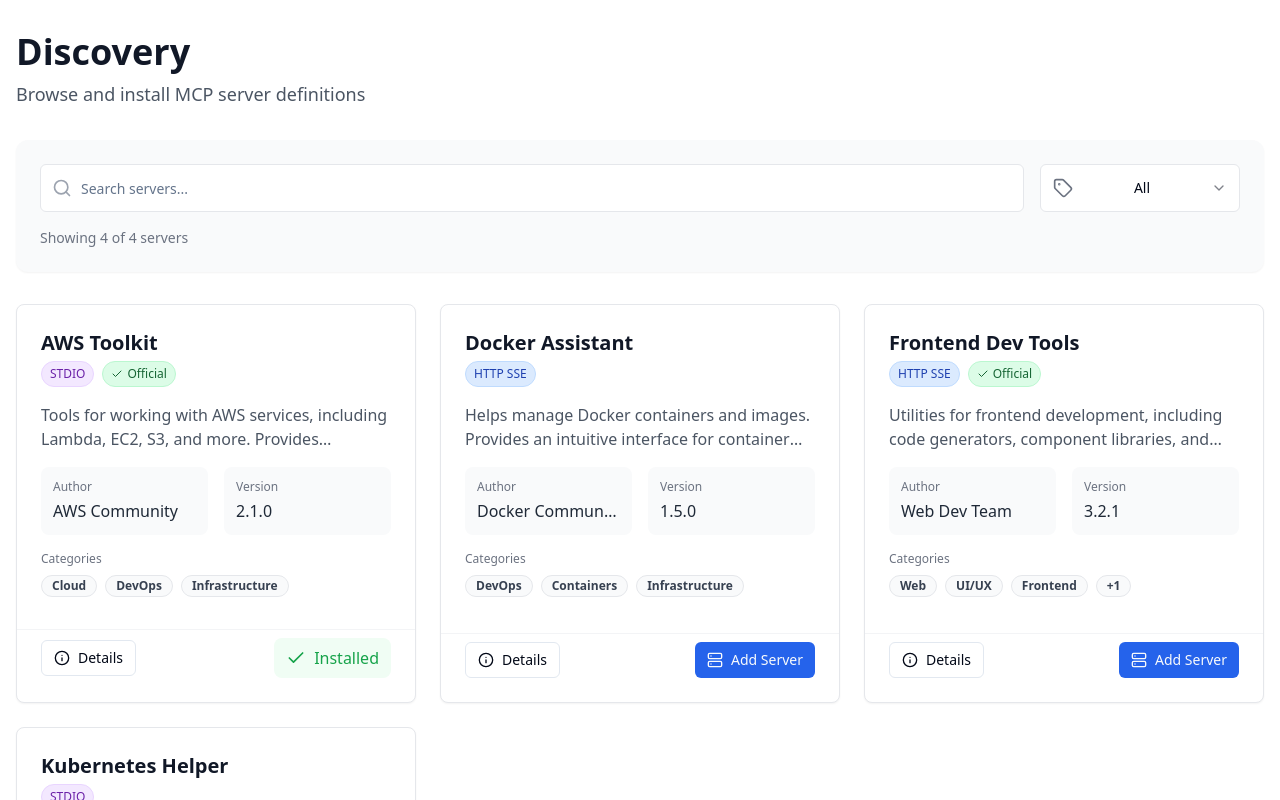
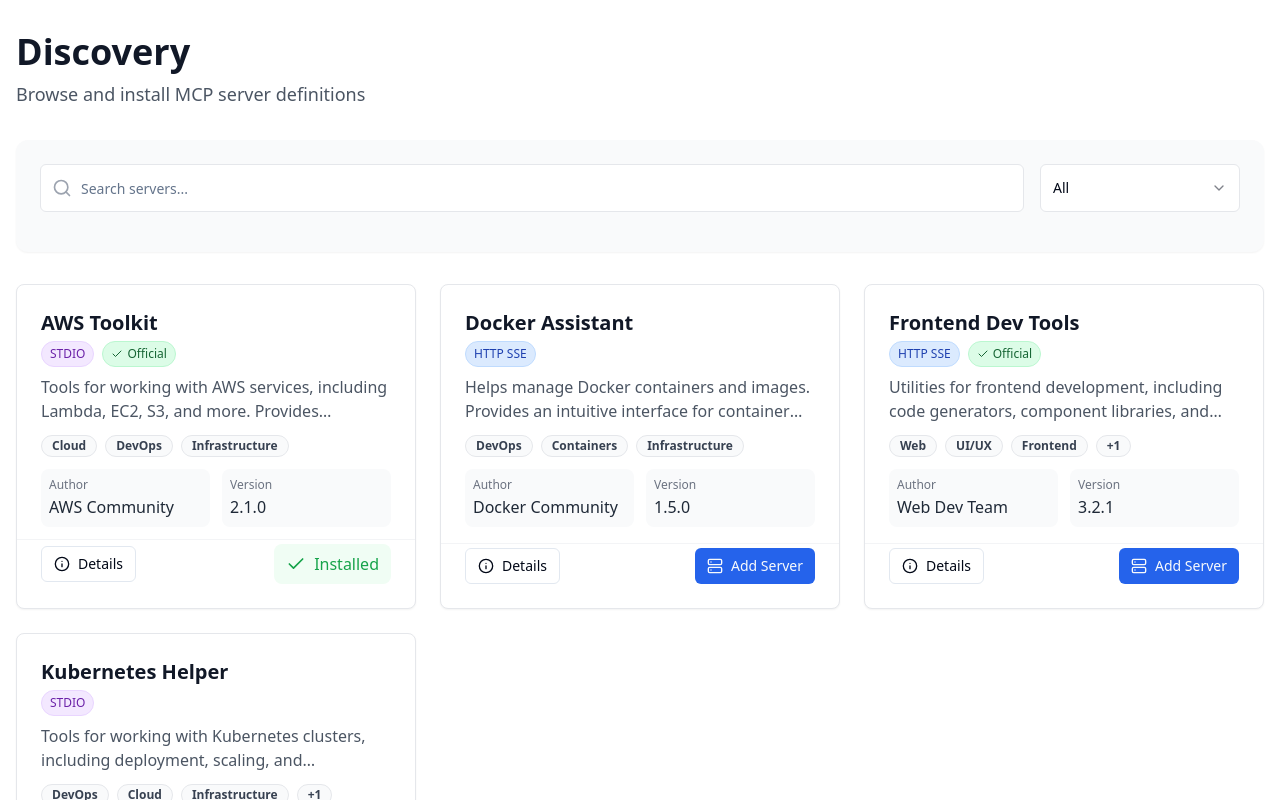
Before and after one commit to johnny96124/page-wizard-helper-bot, a React (Vite) app: page / in a window 1280 px wide. Shown: the top 800 px of the page. Built offline with nearby package versions, Linux system fonts and the light colour scheme.

Commit message:
Refactor: Improve server card and index page layout
- Remove "Showing" text from index page.
- Style category filter.
- Adjust server card layout.

```diff
--- a/src/components/ServerCard.tsx
+++ b/src/components/ServerCard.tsx
@@ -25,7 +25,7 @@ const ServerCard: React.FC<ServerCardProps> = ({ server }) => {
 
   return (
     <Card className="overflow-hidden shadow-sm hover:shadow-md transition-all duration-200 h-full flex flex-col border-gray-200">
-      <CardHeader className="pb-2">
+      <CardHeader className="pb-1">
         <div className="flex items-center justify-between">
           <div>
             <h2 className="text-xl font-bold text-gray-900 mb-1">{server.name}</h2>
@@ -49,22 +49,10 @@ const ServerCard: React.FC<ServerCardProps> = ({ server }) => {
         </div>
       </CardHeader>
 
-      <CardContent className="pt-2 pb-4">
-        <p className="text-gray-600 mb-4 line-clamp-2">{server.description}</p>
+      <CardContent className="pt-1 pb-3 space-y-3">
+        <p className="text-gray-600 line-clamp-2">{server.description}</p>
 
-        <div className="grid grid-cols-2 gap-4 mb-4">
-          <div className="bg-gray-50 p-3 rounded-lg">
-            <p className="text-gray-500 text-xs mb-1">Author</p>
-            <p className="text-gray-800 font-medium truncate">{server.author}</p>
-          </div>
-          <div className="bg-gray-50 p-3 rounded-lg">
-            <p className="text-gray-500 text-xs mb-1">Version</p>
-            <p className="text-gray-800 font-medium">{server.version}</p>
-          </div>
-        </div>
-
-        <div className="mb-4">
-          <p className="text-gray-500 text-xs mb-2">Categories</p>
+        {/* Categories moved between description and author info */}
         <div className="flex flex-wrap gap-2">
           {displayTags.map((tag, index) => (
             <Badge key={index} variant="outline" className="bg-gray-50 border-gray-200 text-gray-700">
@@ -77,10 +65,20 @@ const ServerCard: React.FC<ServerCardProps> = ({ server }) => {
             </Badge>
           )}
         </div>
+
+        <div className="grid grid-cols-2 gap-3">
+          <div className="bg-gray-50 p-2 rounded-lg">
+            <p className="text-gray-500 text-xs mb-0.5">Author</p>
+            <p className="text-gray-800 font-medium truncate">{server.author}</p>
+          </div>
+          <div className="bg-gray-50 p-2 rounded-lg">
+            <p className="text-gray-500 text-xs mb-0.5">Version</p>
+            <p className="text-gray-800 font-medium">{server.version}</p>
+          </div>
         </div>
       </CardContent>
 
-      <CardFooter className="pt-2 mt-auto border-t border-gray-100">
+      <CardFooter className="pt-1 mt-auto border-t border-gray-100">
         <div className="flex items-center justify-between w-full">
           <Dialog>
             <DialogTrigger asChild>
@@ -111,12 +109,12 @@ const ServerCard: React.FC<ServerCardProps> = ({ server }) => {
               </DialogHeader>
 
               <div className="py-4">
-                <div className="bg-gray-50 p-4 rounded-lg mb-6">
+                <div className="bg-gray-50 p-4 rounded-lg mb-5">
                   <h3 className="font-medium text-sm text-gray-500 mb-2">Description</h3>
                   <p className="text-gray-800">{server.description}</p>
                 </div>
 
-                <div className="grid grid-cols-2 gap-4 mb-6">
+                <div className="grid grid-cols-2 gap-4 mb-5">
                   <div className="bg-gray-50 p-4 rounded-lg">
                     <h3 className="font-medium text-sm text-gray-500 mb-2">Author</h3>
                     <p className="text-gray-800 font-medium">{server.author}</p>
@@ -127,7 +125,7 @@ const ServerCard: React.FC<ServerCardProps> = ({ server }) => {
                   </div>
                 </div>
 
-                <div className="bg-gray-50 p-4 rounded-lg mb-6">
+                <div className="bg-gray-50 p-4 rounded-lg mb-5">
                   <h3 className="font-medium text-sm text-gray-500 mb-2">Category</h3>
                   <div className="flex flex-wrap gap-2">
                     {server.tags.map((tag, index) => (
@@ -138,7 +136,7 @@ const ServerCard: React.FC<ServerCardProps> = ({ server }) => {
                   </div>
                 </div>
 
-                <div className="bg-gray-50 p-4 rounded-lg mb-6">
+                <div className="bg-gray-50 p-4 rounded-lg mb-5">
                   <h3 className="font-medium text-sm text-gray-500 mb-2">Features</h3>
                   <ul className="list-disc pl-5 text-gray-800 space-y-1">
                     <li>Supports TypeScript development</li>
--- a/src/pages/Index.tsx
+++ b/src/pages/Index.tsx
@@ -70,8 +70,7 @@ const Index = () => {
               value={selectedCategory}
               onValueChange={setSelectedCategory}
             >
-              <SelectTrigger className="h-12 min-w-[200px] flex items-center gap-2 bg-white border-gray-200">
-                <Tag className="h-5 w-5 text-gray-500" />
+              <SelectTrigger className="h-12 min-w-[200px] bg-white border-gray-200 pl-3">
                 <SelectValue placeholder="Select a category" />
               </SelectTrigger>
               <SelectContent>
@@ -85,10 +84,7 @@ const Index = () => {
           </div>
         </div>
 
-        <div className="flex items-center justify-between">
-          <div className="text-sm text-gray-500">
-            Showing {filteredServers.length} of {servers.length} servers
-          </div>
+        <div className="flex items-center justify-end">
           {searchTerm || selectedCategory !== 'All' ? (
             <Button
               variant="outline"
```
Lines whose indentation alone changed are shown as unchanged.
